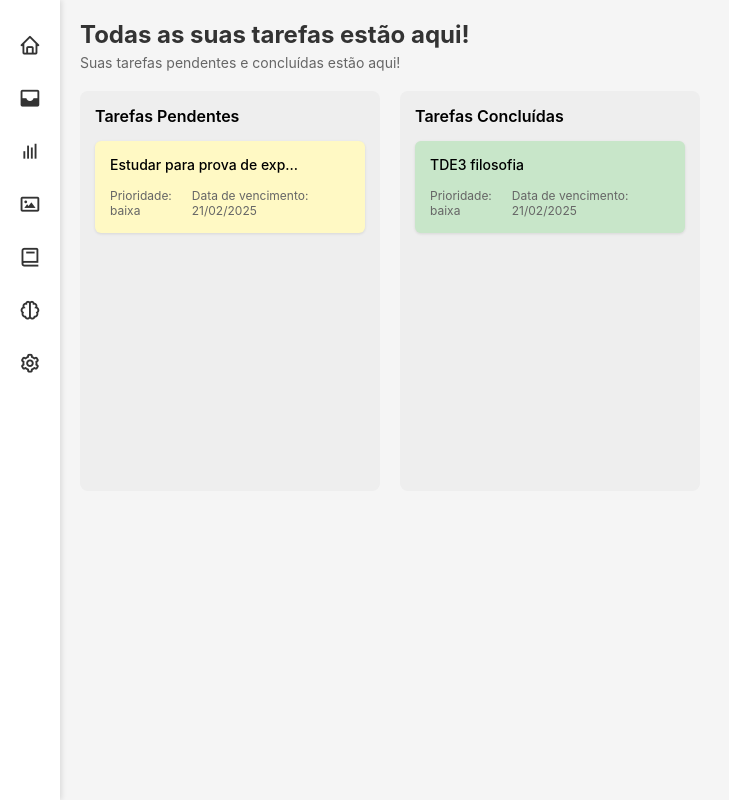
After one commit to vieiraadev/Projeto-Estudo, a PHP site: page /html/status_tarefa.html in a window 1280 px wide. The commit adds this page. Shown: the whole page, without its empty margins (0-729 px from the left). Run offline with PHP 8.4, Linux system fonts and the light colour scheme.

Commit message:
Implementação da área de visualização de todas as tarefas pendentes e concluídas

```diff
--- /dev/null
+++ b/Project/css/status_tarefa.css
@@ -0,0 +1,174 @@
+* {
+    margin: 0;
+    padding: 0;
+    box-sizing: border-box;
+    font-family: 'Inter', -apple-system, BlinkMacSystemFont, 'Segoe UI', Roboto, Oxygen, Ubuntu, Cantarell, 'Open Sans', 'Helvetica Neue', sans-serif;
+}
+
+body {
+    display: flex;
+    min-height: 100vh;
+    background-color: #f5f5f5;
+}
+
+aside {
+    width: 60px;
+    background-color: #fff;
+    height: 100vh;
+    padding: 1rem 0;
+    box-shadow: 2px 0 5px rgba(0,0,0,0.1);
+    display: flex;
+    flex-direction: column;
+    align-items: center;
+    position: fixed;
+    left: 0;
+    top: 0;
+    z-index: 100;
+}
+
+aside nav {
+    display: flex;
+    flex-direction: column;
+    align-items: center;
+    gap: 1.5rem;
+    margin-top: 1rem;
+}
+
+aside nav a {
+    text-decoration: none;
+    color: #333;
+    font-size: 1.5rem;
+}
+
+aside nav a:hover {
+    color: #2e86de;
+}
+
+nav a i {
+    font-size: 1.4rem;
+}
+
+.main-content {
+    flex: 1;
+    padding: 20px;
+    margin-left: 60px;
+}
+
+.header {
+    margin-bottom: 20px;
+}
+
+h1 {
+    font-size: 24px;
+    color: #333;
+    margin-bottom: 5px;
+}
+
+.subtitle {
+    font-size: 14px;
+    color: #666;
+}
+
+.tasks-container {
+    display: flex;
+    gap: 20px;
+}
+
+.task-column {
+    background-color: #eee;
+    border-radius: 8px;
+    padding: 15px;
+    width: 300px;
+    min-height: 400px;
+}
+
+.column-header {
+    font-size: 16px;
+    font-weight: 600;
+    margin-bottom: 15px;
+}
+
+.task-card {
+    background-color: #fff;
+    border-radius: 6px;
+    padding: 15px;
+    margin-bottom: 10px;
+    box-shadow: 0 1px 3px rgba(0, 0, 0, 0.1);
+}
+
+.task-card.pending {
+    background-color: #fff9c4;
+}
+
+.task-card.completed {
+    background-color: #c8e6c9;
+}
+
+.task-title {
+    font-size: 14px;
+    margin-bottom: 15px;
+    font-weight: 500;
+}
+
+.task-info {
+    display: flex;
+    justify-content: space-between;
+    font-size: 12px;
+    color: #666;
+}
+
+.add-task-btn {
+    display: block;
+    width: 100%;
+    padding: 10px;
+    background-color: #f0f0f0;
+    border: 1px dashed #ccc;
+    border-radius: 6px;
+    text-align: center;
+    margin-top: 15px;
+    cursor: pointer;
+    font-size: 14px;
+    color: #666;
+}
+
+.add-task-btn:hover {
+    background-color: #e0e0e0;
+}
+
+label {
+    display: block;
+    margin-bottom: 5px;
+    font-size: 14px;
+}
+
+input, select {
+    width: 100%;
+    padding: 8px;
+    border: 1px solid #ddd;
+    border-radius: 4px;
+    font-size: 14px;
+}
+
+.button-group {
+    display: flex;
+    justify-content: flex-end;
+    gap: 10px;
+}
+
+button {
+    padding: 8px 16px;
+    border: none;
+    border-radius: 4px;
+    cursor: pointer;
+    font-size: 14px;
+}
+
+.cancel-btn {
+    background-color: #f0f0f0;
+    color: #333;
+}
+
+.save-btn {
+    background-color: #4285f4;
+    color: white;
+}
--- /dev/null
+++ b/Project/html/status_tarefa.html
@@ -0,0 +1,57 @@
+<!DOCTYPE html>
+<html lang="pt-BR">
+<head>
+    <meta charset="UTF-8">
+    <meta name="viewport" content="width=device-width, initial-scale=1.0">
+    <title>Tarefas | Estudo+</title>
+    <link href="https://unpkg.com/boxicons@2.1.4/css/boxicons.min.css" rel="stylesheet">
+    <link rel="stylesheet" href="/Projeto-Planner/Project/css/status_tarefa.css">
+</head>
+<body>
+    <aside>
+        <nav>
+            <a href="/Projeto-Planner/Project/html/home.html"><i class='bx bx-home'></i></a>
+            <a href="/Projeto-Planner/Project/html/inbox.html"><i class='bx bxs-inbox'></i></a>
+            <a href="#"><i class='bx bx-bar-chart'></i></a>
+            <a href="#"><i class='bx bx-image'></i></a>
+            <a href="/Projeto-Planner/Project/html/disciplinas.html"><i class='bx bx-book'></i></a>
+            <a href="/Projeto-Planner/Project/html/ia.html"><i class='bx bx-brain'></i></a>
+            <a href="/Projeto-Planner/Project/html/suporte.html"><i class='bx bx-cog'></i></a>
+        </nav>
+        <div class="perfil-sidebar">
+            <div class="profile-photo-iniciais" id="profile-initials-sidebar"></div>
+        </div>
+    </aside>
+
+    <div class="main-content">
+        <div class="header">
+            <h1>Todas as suas tarefas estão aqui!</h1>
+            <p class="subtitle">Suas tarefas pendentes e concluídas estão aqui!</p>
+        </div>
+
+        <div class="tasks-container">
+            <div class="task-column">
+                <div class="column-header">Tarefas Pendentes</div>
+                <div class="task-card pending" draggable="true">
+                    <div class="task-title">Estudar para prova de exp...</div>
+                    <div class="task-info">
+                        <span>Prioridade: baixa</span>
+                        <span>Data de vencimento: 21/02/2025</span>
+                    </div>
+                </div>
+            </div>
+
+            <div class="task-column">
+                <div class="column-header">Tarefas Concluídas</div>
+                <div class="task-card completed" draggable="true">
+                    <div class="task-title">TDE3 filosofia</div>
+                    <div class="task-info">
+                        <span>Prioridade: baixa</span>
+                        <span>Data de vencimento: 21/02/2025</span>
+                    </div>
+                </div>
+            </div>
+        </div>
+    </div>
+</body>
+</html>
```
Also changed, not shown: Project/css/home.css (+6 -2 lines), Project/html/home.html (+39 -10 lines), Project/html/ia.html (+11 -8 lines), Project/html/inbox.html (+11 -8 lines), Project/html/login.html (+0 -10 lines), Project/html/perfil.html (+5 -5 lines), Project/html/tarefa_quarta.html (+8 -5 lines), Project/html/tarefa_quinta.html (+8 -5 lines), Project/html/tarefa_segunda.html (+8 -5 lines), Project/html/tarefa_sexta.html (+8 -5 lines), Project/html/tarefa_terca.html (+8 -5 lines).
